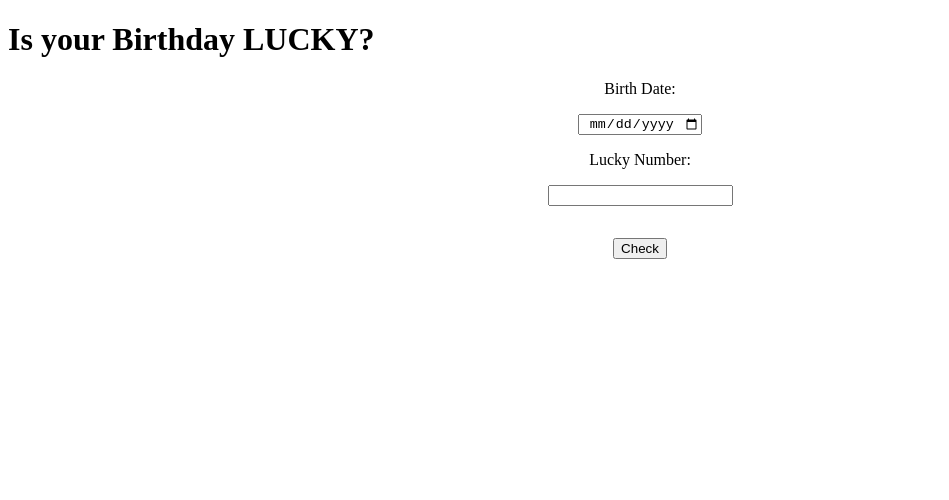
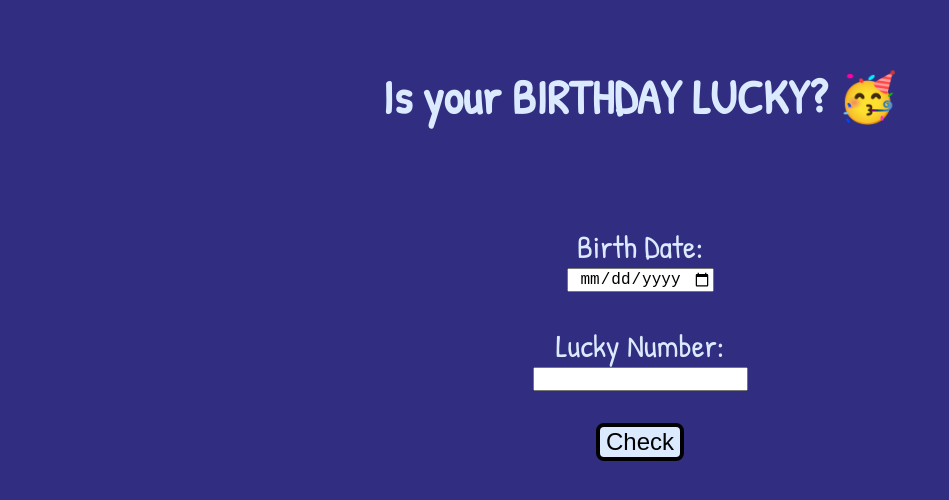
Before and after one commit to aasimd/Luck-on-Birthdays, a plain HTML site: page index.html in a window 1280 px wide. Shown: the whole page, without its empty margins (0-949 px from the left). Drawn offline with Linux system fonts and the light colour scheme.

Commit message:
styles added

```diff
--- a/index.html
+++ b/index.html
@@ -9,7 +9,7 @@
 </head>
 <body>
     <h1 id="heading">
-        Is your Birthday LUCKY?
+        Is your BIRTHDAY LUCKY? 🥳
     </h1>
     <div class="container">
 
--- a/styles.css
+++ b/styles.css
@@ -1,11 +1,48 @@
+@import url('https://fonts.googleapis.com/css2?family=Patrick+Hand&display=swap');
+:root{
+    --primary-color:#312e81;
+    --secondary-color:#dbeafe;
+}
+body{
+    font-family: 'Patrick Hand', cursive;
+    background-color: var(--primary-color);
+    margin: 0px;
+}
+
+h1#heading {
+    text-align: center;
+    margin: 3rem 0 5rem 0;
+    font-size: 3rem;
+    color: var(--secondary-color);
+    font-stretch: wider;
+    padding: 1rem;
+}
 .container input, label, button{
     display: block;
     margin: auto;
     text-align: center;
+    font-size: 1rem;
 }
-input, label{
-    margin: 1rem;
+label{
+    font-size: 2rem;
+    color: var(--secondary-color);
+}
+
+input#birth-date{
+    margin-bottom: 2rem ;
+}
+input#lucky-number{
+
 }
 button{
     margin-top: 2rem;
+    background-color: var(--secondary-color);
+    font-size: 1.5rem;
+    border-radius: .5rem;
+    border: 4px black solid;
 }
+p{
+    text-align: center;
+    font-size: 2rem;
+    color: rgb(234, 149, 149);
+}
```
